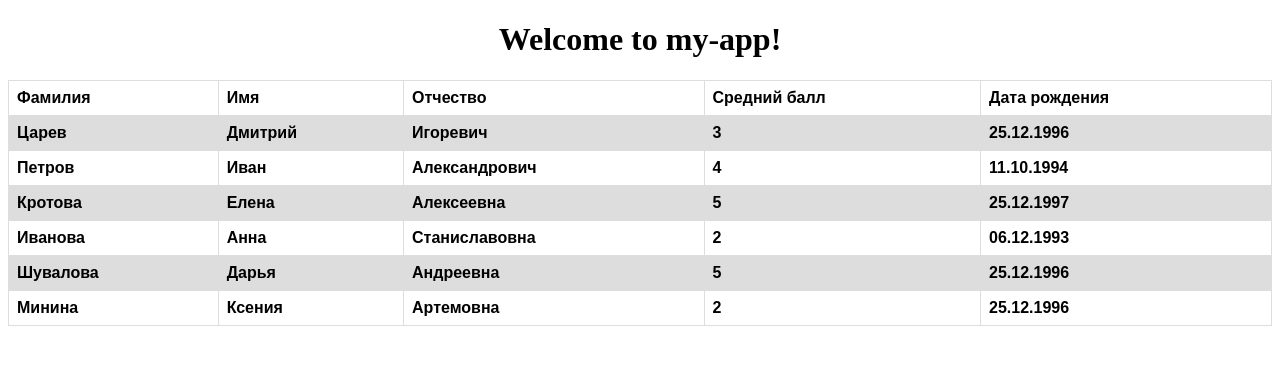
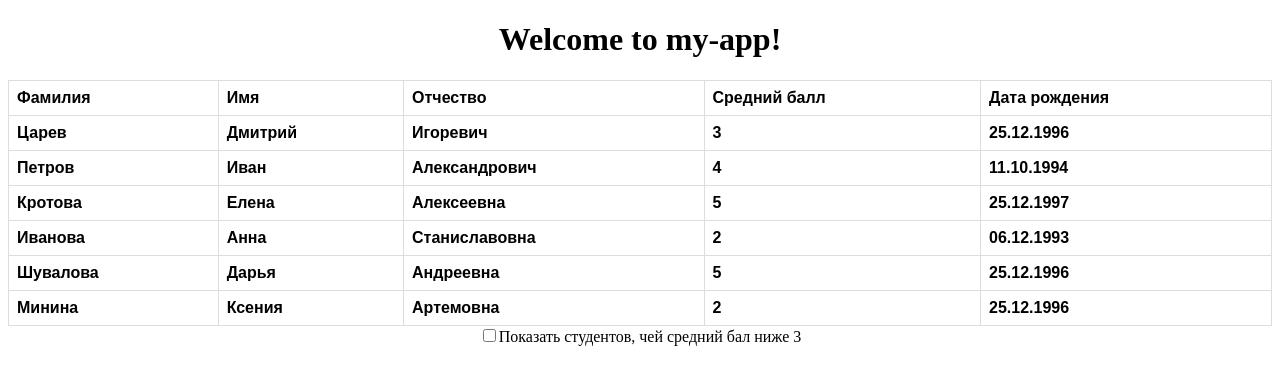
Before and after one commit to oddzye/students-angular, an Angular app in the folder my-app/: page / in a window 1280 px wide. Shown: the top 384 px of the page. Built offline with nearby package versions, Linux system fonts and the light colour scheme.

Commit message:
show students with bad score feature

```diff
--- a/my-app/src/app/students-table-row/students-table-row.component.ts
+++ b/my-app/src/app/students-table-row/students-table-row.component.ts
@@ -1,12 +1,12 @@
 import { Component, OnInit } from '@angular/core';
-import { STUDENTS } from '../students';
+
 @Component({
   selector: 'app-students-table-row',
   templateUrl: './students-table-row.component.html',
   styleUrls: ['./students-table-row.component.sass']
 })
 export class StudentsTableRowComponent implements OnInit {
-    students: any[] = STUDENTS;
+
   constructor() {
 
   }
--- a/my-app/src/app/students-table/students-table.component.html
+++ b/my-app/src/app/students-table/students-table.component.html
@@ -6,11 +6,16 @@
     <th>Средний балл</th>
     <th>Дата рождения</th>
   </tr>
-  <tr *ngFor="let student of students">
+  <tbody *ngFor="let student of students">
+    <tr [ngClass]="{'tr-red': student.score < 3 && isChecked }" >
       <th>{{ student.surname }}</th>
       <th>{{ student.name }}</th>
       <th>{{ student.patronymic }}</th>
       <th>{{ student.score }}</th>
       <th>{{ student.date }}</th>
     </tr>
+  </tbody>
 </table>
+
+<input type="checkbox" (change)="selectionChange($event.srcElement)">
+<label for="checkScore">Показать студентов, чей средний бал ниже 3</label>
--- a/my-app/src/app/students-table/students-table.component.sass
+++ b/my-app/src/app/students-table/students-table.component.sass
@@ -0,0 +1,2 @@
+.tr-red
+    background-color: red
--- a/my-app/src/app/students-table/students-table.component.ts
+++ b/my-app/src/app/students-table/students-table.component.ts
@@ -7,6 +7,14 @@ import { STUDENTS } from '../students';
 })
 export class StudentsTableComponent implements OnInit {
   students: any[] = STUDENTS;
+  isChecked: boolean = false;
+  selectionChange(input: HTMLInputElement) {
+    console.log(input);
+    input.checked === true
+      ? this.isChecked = true
+      : this.isChecked = false;
+}
+
   constructor() { }
 
   ngOnInit() {
--- a/my-app/src/styles.sass
+++ b/my-app/src/styles.sass
@@ -9,7 +9,3 @@ td, th
   border: 1px solid #dddddd
   text-align: left
   padding: 8px
-
-
-tr:nth-child(even)
-  background-color: #dddddd
```
Lines whose indentation alone changed are shown as unchanged.
